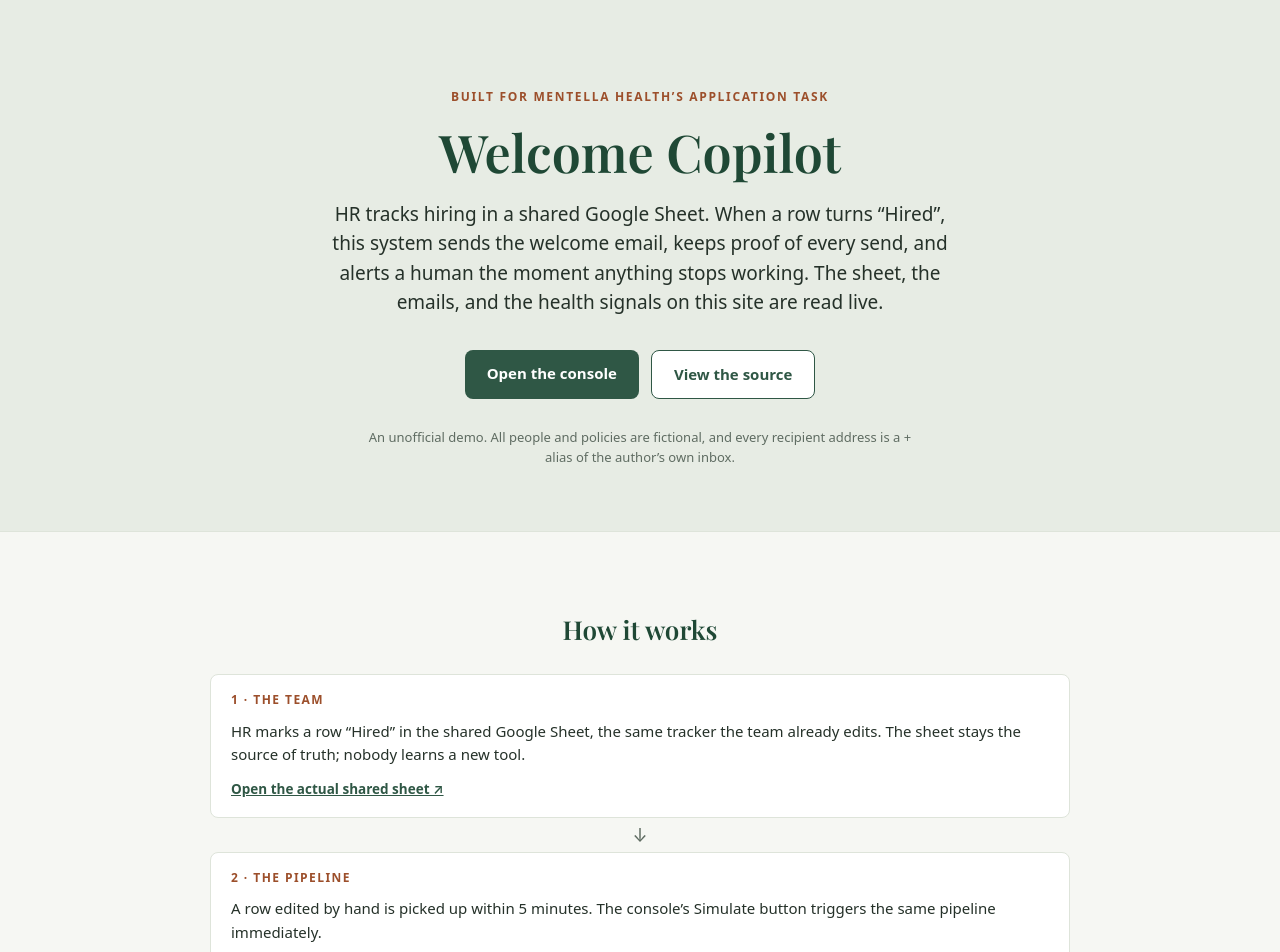
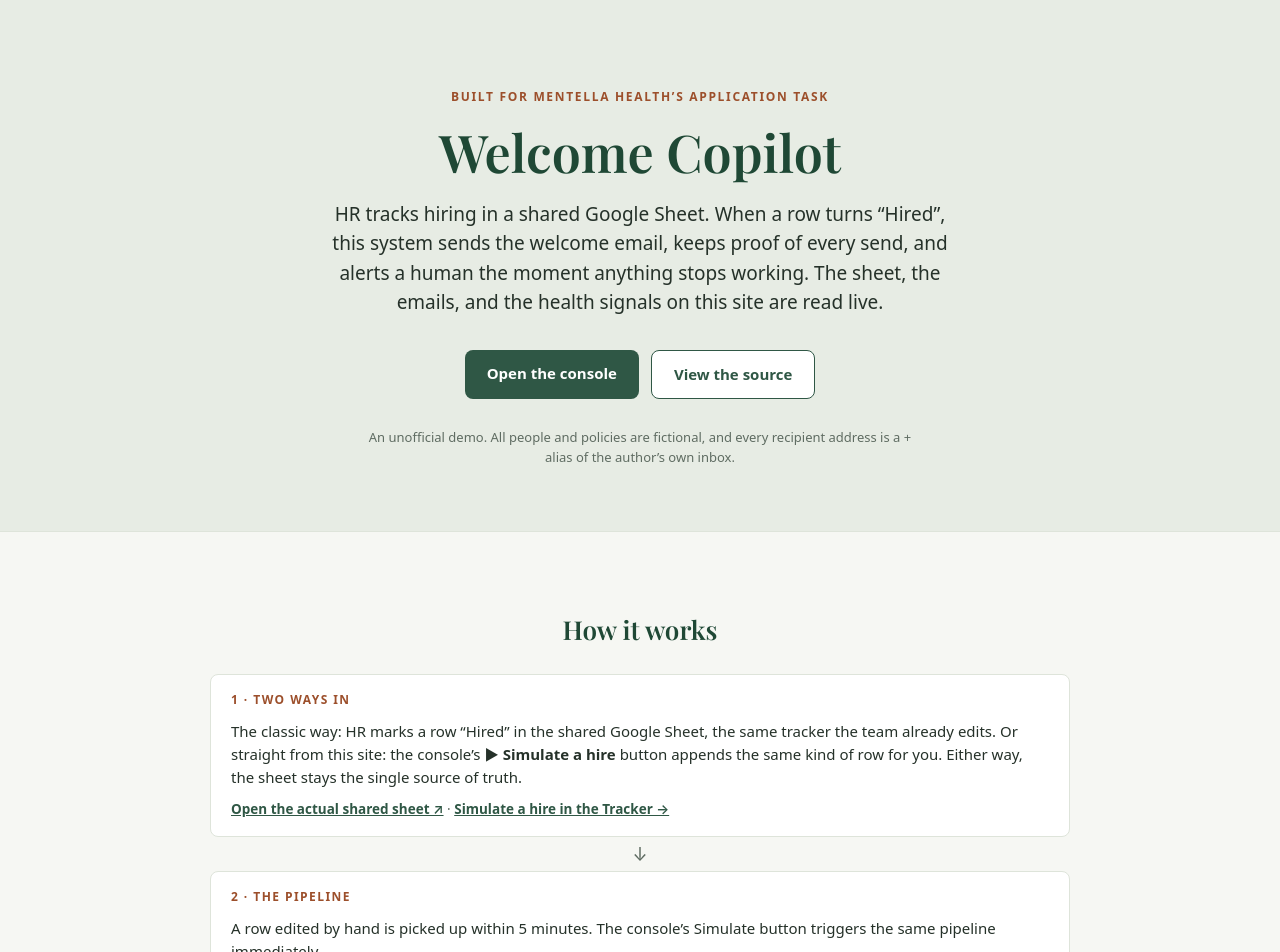
Before and after one commit to averatec0773/welcome-copilot, a Next.js app in the folder web/: page / in a window 1280 px wide. Shown: the top 952 px of the page. Built offline with nearby package versions, Linux system fonts and the light colour scheme; a web font is replaced by a local one.

Commit message:
visible sort hints on every column; landing lane 1 presents both entry paths

```diff
--- a/web/app/page.tsx
+++ b/web/app/page.tsx
@@ -114,20 +114,24 @@
         <h2 style={{ textAlign: "center", marginBottom: 24 }}>How it works</h2>
         <div style={{ maxWidth: 860, margin: "0 auto" }}>
           <div className="card" style={{ padding: "16px 20px" }}>
-            <LaneLabel>1 · The team</LaneLabel>
+            <LaneLabel>1 · Two ways in</LaneLabel>
             <p style={{ margin: "0 0 10px", fontSize: 15 }}>
-              HR marks a row &ldquo;Hired&rdquo; in the shared Google Sheet, the same tracker
-              the team already edits. The sheet stays the source of truth; nobody learns a new
-              tool.
+              The classic way: HR marks a row &ldquo;Hired&rdquo; in the shared Google Sheet,
+              the same tracker the team already edits. Or straight from this site: the
+              console&rsquo;s <strong>▶ Simulate a hire</strong> button appends the same kind
+              of row for you. Either way, the sheet stays the single source of truth.
             </p>
+            <p style={{ margin: 0, fontSize: 13.5, fontWeight: 600 }}>
               <a
                 href="https://docs.google.com/spreadsheets/d/138TahrgW_LzR5h1nIHXqdPtQNxi8jOeQcPeiQdOdO6w/edit"
                 target="_blank"
                 rel="noopener noreferrer"
-              style={{ fontSize: 13.5, fontWeight: 600 }}
               >
                 Open the actual shared sheet ↗
               </a>
+              <span style={{ color: "var(--muted)", fontWeight: 400 }}> · </span>
+              <Link href="/console/tracker">Simulate a hire in the Tracker →</Link>
+            </p>
           </div>
           <DownArrow />
           <div className="card" style={{ padding: "16px 20px" }}>
```
Also changed, not shown: web/app/console/tracker/page.tsx (+6 -2 lines). Lines whose indentation alone changed are shown as unchanged.
